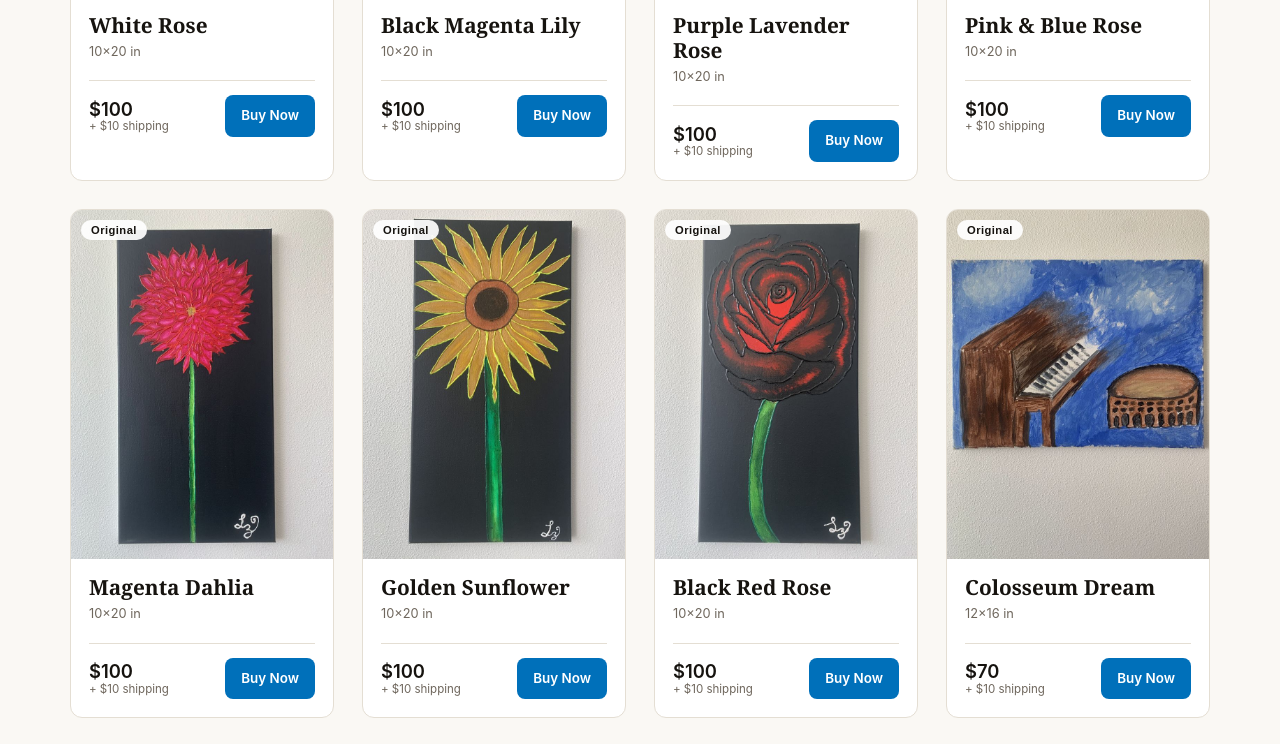
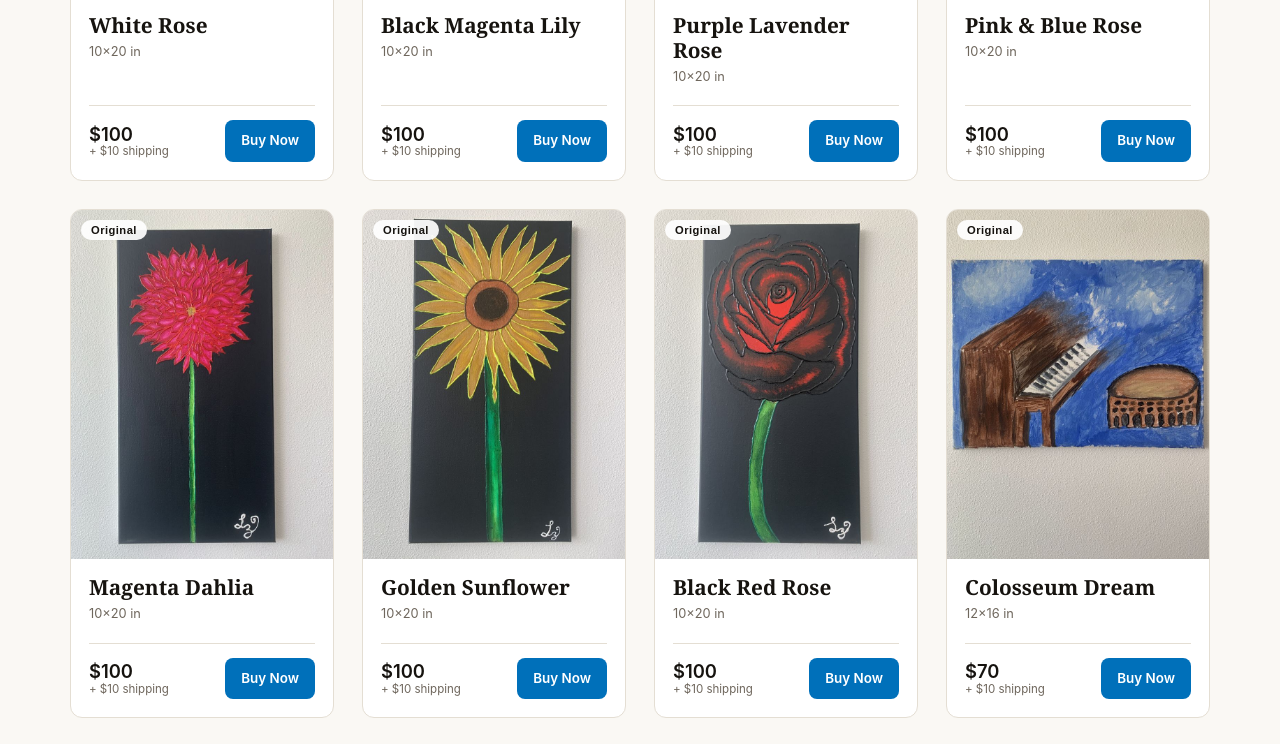
Before and after one commit to saintjohn314/house-of-lyonez, a plain HTML site: page index.html in a window 1280 px wide. Shown: the part 1231-1975 px from the top of the page. Drawn offline with Linux system fonts and the light colour scheme.

Commit message:
Line up Buy buttons when titles wrap
Added margin to the second-to-last child of card-body for better spacing above the price row.

```diff
--- a/style.css
+++ b/style.css
@@ -70,7 +70,8 @@ img { display: block; max-width: 100%; }
 .card-body { padding: 16px 18px 18px; display: flex; flex-direction: column; gap: 4px; flex: 1; }
 .card h3 { font-size: 1.3rem; font-weight: 600; line-height: 1.2; }
 .meta { color: var(--muted); font-size: .8rem; }
-.buy-row { display: flex; align-items: center; justify-content: space-between; gap: 10px; margin-top: auto; padding-top: 14px; border-top: 1px solid var(--line); margin-top: 14px; }
+.buy-row { display: flex; align-items: center; justify-content: space-between; gap: 10px; margin-top: auto; padding-top: 14px; border-top: 1px solid var(--line); }
+.card-body > :nth-last-child(2) { margin-bottom: 14px; } /* space above the price row; keeps Buy buttons lined up when titles wrap */
 .price { font-weight: 600; font-size: 1.15rem; line-height: 1.2; }
 .price small { display: block; font-weight: 400; font-size: .72rem; color: var(--muted); white-space: nowrap; }
 .buy { background: var(--paypal); color: #fff; text-decoration: none; font-size: .84rem; font-weight: 600; padding: 10px 16px; border-radius: 8px; white-space: nowrap; }
```
